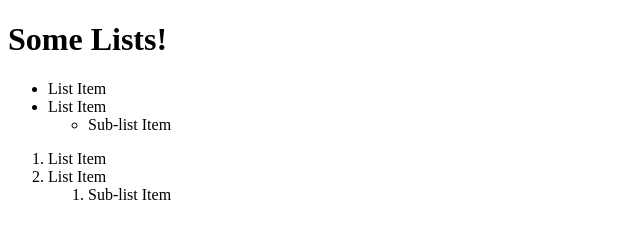
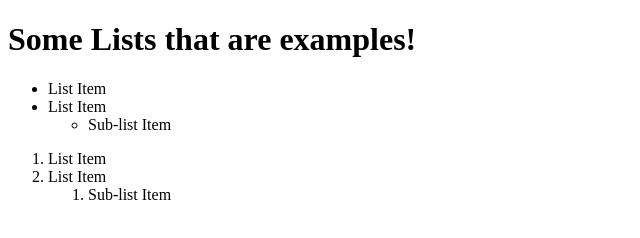
Before and after one commit to guyjin/weblabSpring2017, a plain HTML site: page www/html_week_1/lists.html in a window 1280 px wide. Shown: the whole page, without its empty margins (0-640 px from the left). Drawn offline with Linux system fonts and the light colour scheme.

Commit message:
H1 text change
Changed the h1 text to explain that we have examples on this page.

```diff
--- a/www/html_week_1/lists.html
+++ b/www/html_week_1/lists.html
@@ -5,7 +5,7 @@
     </head>
     <body>
         <h1>
-            Some Lists!
+            Some Lists that are examples!
         </h1>
         <ul>
             <li>
```
